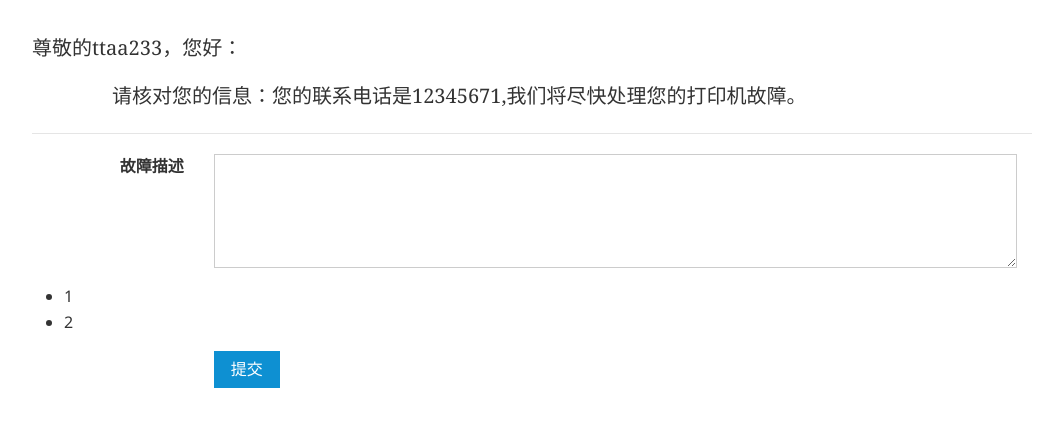
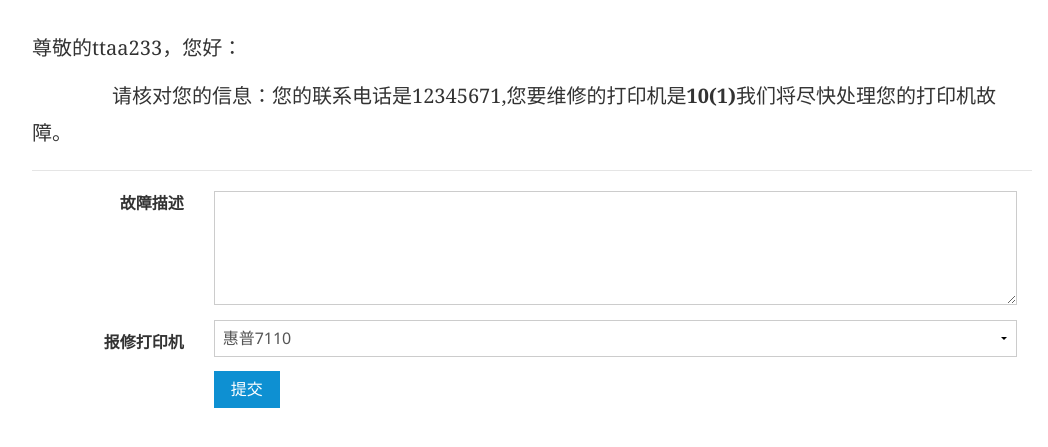
Before and after one commit to lightlogic5/printform, a Django app: page /prforms/ in a window 1280 px wide. Shown: the part 67-514 px from the top of the page, without its empty margins (108-1156 px from the left). Run offline with Django 3.2, Linux system fonts and the light colour scheme; a user stored in the database is signed in; data comes from the database, SQL or seed files in the repository; both versions use the stored data as it was after the commit; parts of the project's set-up code (start-up, migrations or seed data) failed here and were passed over.

Commit message:
下拉框外键传值，有问题

```diff
--- a/apps/upforms/forms.py
+++ b/apps/upforms/forms.py
@@ -8,4 +8,4 @@ class MyPrintForm(forms.ModelForm):
     class Meta:
         model = PrintForm
         # exclude = ['service_category', 'receive_date', 'over_date', 'back_date']
-        fields = ['pub_date', 'repair_man', 'content']
+        fields = ['pub_date', 'repair_man', 'content','prints']
--- a/apps/upforms/models.py
+++ b/apps/upforms/models.py
@@ -1,5 +1,7 @@
 from django.db import models
 from django.contrib.auth.models import User
+
+from printers.models import Prints
 
 
 class PrintForm(models.Model):
@@ -18,6 +20,8 @@ class PrintForm(models.Model):
     content = models.TextField(verbose_name="故障描述")
     state = models.CharField(max_length=1, choices=STATE_CHOICES, default=1)
     comment = models.TextField(verbose_name="管理员备注", null=True, blank=True)
+    prints = models.ForeignKey(Prints,on_delete=models.DO_NOTHING,related_name='form_pr', null=True, blank=True)
+
 
     class Meta:
         verbose_name = '表单信息'
--- a/apps/upforms/templates/uploadform.html
+++ b/apps/upforms/templates/uploadform.html
@@ -8,7 +8,8 @@
 
         <form action="{% url 'pr:upform' %}" method="POST" role="form" class="am-form am-form-horizontal">
             <legend><p class="am-kai">尊敬的{{ user.user_employee.name }}，您好：</p>
-      <p class="am-kai">&emsp;&emsp;&emsp;&emsp;请核对您的信息：您的联系电话是{{ user.user_employee.moblie }},我们将尽快处理您的打印机故障。</p>
+                <p class="am-kai">
+                    &emsp;&emsp;&emsp;&emsp;请核对您的信息：您的联系电话是{{ user.user_employee.moblie }},您要维修的打印机是<label id="info"></label>我们将尽快处理您的打印机故障。</p>
 
             </legend>
 
@@ -16,23 +17,48 @@
             <div class="am-form-group">
                 <label for="doc-ta-1" class="am-u-md-2 am-text-right">故障描述</label>
                 <div class="am-u-md-10">
-    <textarea  rows="5" name="content" id="doc-ta-1"></textarea>
+                    <textarea rows="5" name="content" id="doc-ta-1"></textarea>
                 </div>
             </div>
             <input type="hidden" name="pub_date" id="">
             <input type="hidden" name="repair_man" id="">
-<ul>
+            <div class="am-form-group">
+                <label for="doc-select-1" class="am-u-sm-2 am-form-label">报修打印机</label>
+                <div class="am-u-sm-10">
+                    <select id="prselect" name="prints">
                         {% for pr in user.user_printer.all %}
-<li>{{ pr.type }}</li>
+                            <option value="{{ pr }}">{{ pr.get_type_display }}</option>
                         {% endfor %}
-</ul>
+
+                    </select>
+                </div>
+
+<br/><br/>
                 <div class="am-form-group">
                     <div class="am-u-md-offset-2 am-u-md-10">
                         <button type="submit" class="am-btn am-btn-primary">提交</button>
                     </div>
                 </div>
                 {% csrf_token %}
+            </div>
         </form>
 
     </div>
 {% endblock %}
+
+{% block custom_js %}
+      <script type="text/javascript">
+
+    $(function () {
+      bindSelect();
+      $('#info').text($('#prselect').val());
+    });
+    bindSelect = function () {
+      var $prSelect = $('#prselect');
+      $prSelect.change(function () {
+        {#$('#info').text($(this).val());#}
+        $('#info').text($(this).find("option:selected").text());
+      });
+    }
+  </script>
+{% endblock %}
--- a/apps/upforms/views.py
+++ b/apps/upforms/views.py
@@ -4,11 +4,13 @@ from django.template import loader
 from django.http import Http404
 from django.views.generic.base import View
 from django.utils import timezone
-
+from django.contrib.auth.decorators import login_required
+from django.utils.decorators import method_decorator
 
 from .forms import MyPrintForm
 
 
+@method_decorator(login_required, name='dispatch')
 class UpFormView(View):
     def get(self, request):
         user = request.user
@@ -18,9 +20,12 @@ class UpFormView(View):
         user = request.user
         print_form = MyPrintForm(request.POST)
         if print_form.is_valid():
+            # prints = request.prints
+            prints = request.POST.get('prints', "")
             print_form1 = print_form.save(commit=False)
             print_form1.pub_date = timezone.now()
             print_form1.repair_man = user
+            print_form1.prints = prints
             print_form1.save()
             return HttpResponse('{"status":"success"}', content_type='application/json')
         else:
--- a/apps/users/urls.py
+++ b/apps/users/urls.py
@@ -6,7 +6,7 @@ urlpatterns = [
     # 员工信息页
     path('employee/',views.UserView.as_view(), name='employee'),
     # 登录页
-    path('login/', views.LoginView.as_view(), name= 'login'),
+    # path('login/', views.LoginView.as_view(), name= 'logina'),
     # 登出页
     path('logout/', views.LogoutView.as_view(), name="logout"),
     # 提交表单
--- a/printform/urls.py
+++ b/printform/urls.py
@@ -18,10 +18,13 @@ from django.urls import path,include
 from django.views.generic import TemplateView
 import xadmin
 
+from users.views import LoginView
+
 
 urlpatterns = [
     path('', TemplateView.as_view(template_name='index.html'), name= 'index'),
     path('xadmin/', xadmin.site.urls),
     path('userforms/', include(('users.urls','users'), namespace="users")),
     path('prforms/', include(('upforms.urls','upforms'), namespace="pr")),
+    path('login/', LoginView.as_view(), name= 'login'),
 ]
--- a/templates/base.html
+++ b/templates/base.html
@@ -68,7 +68,7 @@
     </div>
 
     <div class="am-topbar-right">
-      <button class="am-btn am-btn-primary am-topbar-btn am-btn-sm"><a href="{% url 'users:login' %}">欢迎你，{{ user.user_employee.name }}</a></button>
+      <button class="am-btn am-btn-primary am-topbar-btn am-btn-sm"><a href="{% url 'login' %}">欢迎你，{{ user.user_employee.name }}</a></button>
     </div>
 
 
```
Also changed, not shown: apps/upforms/migrations/0004_printform_prints.py (added), db.sqlite3. Lines whose indentation alone changed are shown as unchanged.
